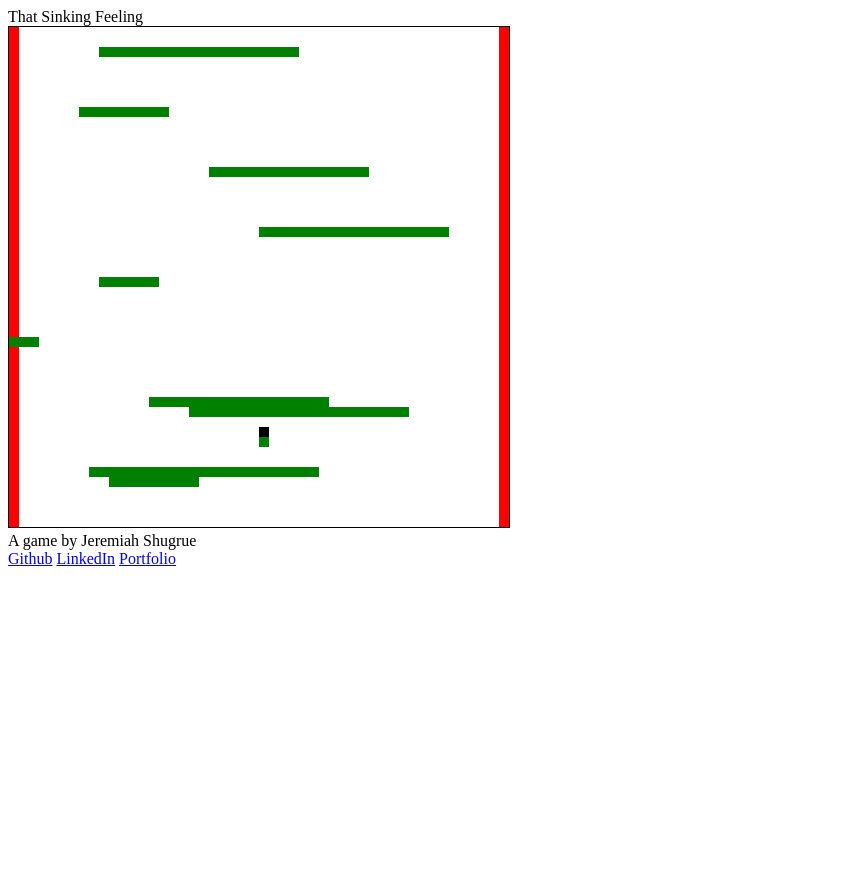
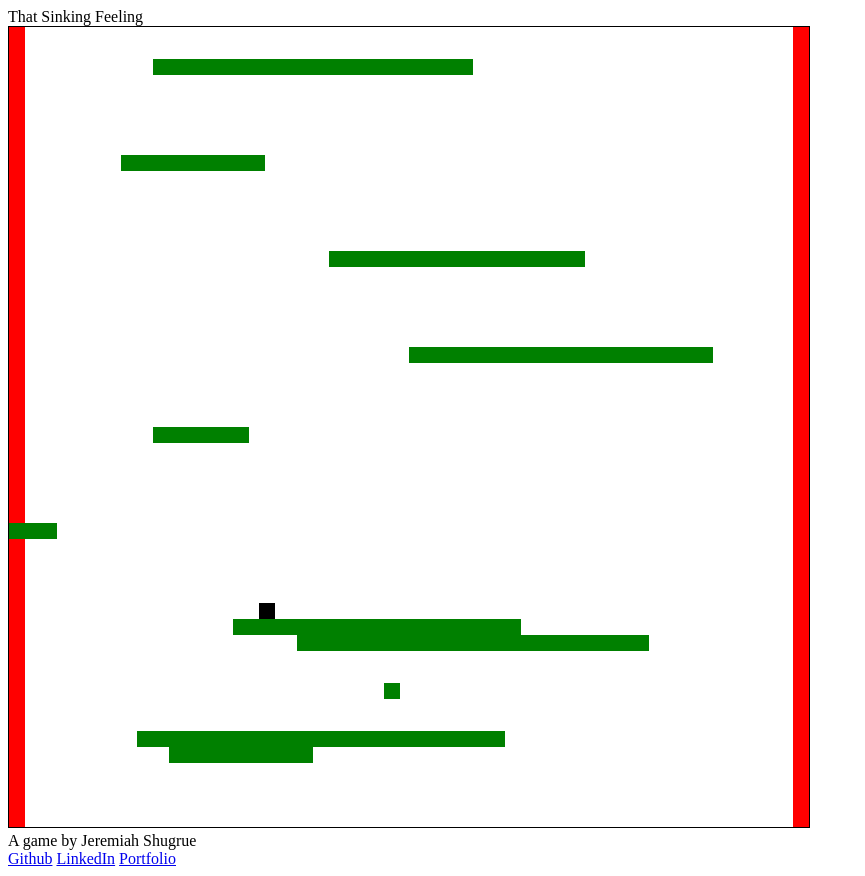
Before and after one commit to jpshugrue/That-Sinking-Feeling, a plain HTML site: page index.html in a window 1280 px wide. Shown: the whole page, without its empty margins (0-865 px from the left). Before the commit the page ends 800 px from the top, so only its background shows below. Drawn offline with nearby package versions, Linux system fonts and the light colour scheme.

Commit message:
Switch to 16px tiles

```diff
--- a/index.html
+++ b/index.html
@@ -12,7 +12,7 @@
       <span>That Sinking Feeling</span>
     </header>
     <main>
-      <canvas id="gameCanvas" width="500" height="500"></canvas>
+      <canvas id="gameCanvas" width="800" height="800"></canvas>
     </main>
     <footer>
       <span>A game by Jeremiah Shugrue</span>
--- a/js/bundle.js
+++ b/js/bundle.js
@@ -84,7 +84,7 @@ $(() => {
 
 "use strict";
 /* harmony import */ var __WEBPACK_IMPORTED_MODULE_0__player__ = __webpack_require__(2);
-/* harmony import */ var __WEBPACK_IMPORTED_MODULE_1__map__ = __webpack_require__(4);
+/* harmony import */ var __WEBPACK_IMPORTED_MODULE_1__map__ = __webpack_require__(3);
 
 
 
@@ -94,13 +94,13 @@ class Game {
     const canvas = document.getElementById('gameCanvas');
     this.context = canvas.getContext('2d');
 
-    this.TILE_SIZE = 10;
-    this.BOARD_DIM = 500;
-    this.MAX_HORIZONTAL_VEL = 14;
-    this.MAX_JUMP_VEL = -5;
-    this.MAX_FALL_VEL = 20;
-    this.FRICTION = 10;
-    this.GRAVITY = 10;
+    this.TILE_SIZE = 16;
+    this.BOARD_DIM = 800;
+    this.MAX_HORIZONTAL_VEL = 22;
+    this.MAX_JUMP_VEL = -8;
+    this.MAX_FALL_VEL = 32;
+    this.FRICTION = 16;
+    this.GRAVITY = 16;
 
     this.gameOver = false;
 
@@ -201,47 +201,22 @@ class Game {
         player.x = map.tile(nextRow, nextCol).x + this.TILE_SIZE;
         nextCol += 1;
       }
-
-      // if ((nextY % this.TILE_SIZE < 1 && map.tile(nextRow, nextCol).collides) ||
-      //   (nextY % this.TILE_SIZE >= 1 && (map.tile(nextRow, nextCol).collides || map.tile(nextRow+1, nextCol).collides))) {
-      //     player.xVel = 0;
-      //     player.x = map.tile(nextRow, nextCol).x + this.TILE_SIZE;
-      //     nextCol += 1;
-      // }
     } else if (player.xVel > 0) {
       if(map.tile(nextRow, nextCol+1).inCollision(nextPlayer) || map.tile(nextRow+1, nextCol+1).inCollision(nextPlayer)) {
         player.xVel = 0;
         player.x = map.tile(nextRow, nextCol+1).x - this.TILE_SIZE;
       }
-
-      // if ((nextY % this.TILE_SIZE < 1 && map.tile(nextRow, nextCol+1).collides) ||
-      //   (nextY % this.TILE_SIZE >= 1 && (map.tile(nextRow, nextCol+1).collides || map.tile(nextRow+1, nextCol+1).collides))) {
-      //     player.xVel = 0;
-      //     player.x = map.tile(nextRow, nextCol+1).x - this.TILE_SIZE;
-      // }
     }
     if (player.yVel < 0) {
       if(map.tile(nextRow, nextCol).inCollision(nextPlayer) || map.tile(nextRow, nextCol+1).inCollision(nextPlayer)) {
         player.yVel = 0;
         player.y = map.tile(nextRow, nextCol).y + this.TILE_SIZE;
       }
-
-      // if ((player.x % this.TILE_SIZE < 1 && map.tile(nextRow, nextCol).collides) ||
-      //   (player.x % this.TILE_SIZE >= 1 && (map.tile(nextRow, nextCol).collides || map.tile(nextRow, nextCol+1).collides))) {
-      //     player.yVel = 0;
-      //     player.y = map.tile(nextRow, nextCol).y + this.TILE_SIZE;
-      // }
     } else if (player.yVel > 0) {
       if(map.tile(nextRow+1, nextCol).inCollision(nextPlayer) || map.tile(nextRow+1, nextCol+1).inCollision(nextPlayer)) {
         player.yVel = 0;
         player.y = map.tile(nextRow+1, nextCol).y - this.TILE_SIZE;
       }
-
-      // if ((player.x % this.TILE_SIZE < 1 && map.tile(nextRow+1, nextCol).collides) ||
-      //   (player.x % this.TILE_SIZE >= 1 && (map.tile(nextRow+1, nextCol).collides || map.tile(nextRow+1, nextCol+1).collides))) {
-      //     player.yVel = 0;
-      //     player.y = map.tile(nextRow+1, nextCol).y - this.TILE_SIZE;
-      // }
     }
   }
 
@@ -258,9 +233,6 @@ class Game {
   isStanding(player, map) {
     const tilePos = this.getTilePos(this.player.x, this.player.y - this.map.offSet);
     return (this.map.tile(tilePos[0]+1, tilePos[1]).collides || this.map.tile(tilePos[0]+1, tilePos[1]+1).collides);
-    // const thisPos = this.getTilePos(this.player.x, this.player.y);
-    // return ((player.x % this.TILE_SIZE < 1 && this.map.tile(thisPos[0]+1, thisPos[1]).collides) ||
-    //   (player.x % this.TILE_SIZE >= 1 && (this.map.tile(thisPos[0]+1, thisPos[1]).collides || this.map.tile(thisPos[0]+1, thisPos[1]+1).collides)));
   }
 
   handleGravity(timeDiff, player, map) {
@@ -331,40 +303,7 @@ class Player {
 /***/ (function(module, __webpack_exports__, __webpack_require__) {
 
 "use strict";
-class Tile {
-
-  constructor(position, collides, size, color) {
-    this.color = color;
-    this.size = size;
-    this.x = position[0];
-    this.y = position[1];
-    this.collides = collides;
-  }
-
-  render(context) {
-    if (this.collides) {
-      context.fillStyle = this.color;
-      context.fillRect(this.x, this.y, this.size, this.size);
-    }
-  }
-
-  inCollision(player) {
-    // debugger
-    return (this.collides && !(this.x >= player.x + player.size || this.x + this.size <= player.x
-      || this.y >= player.y + player.size || this.y + this.size <= player.y));
-  }
-
-}
-
-/* harmony default export */ __webpack_exports__["a"] = (Tile);
-
-
-/***/ }),
-/* 4 */
-/***/ (function(module, __webpack_exports__, __webpack_require__) {
-
-"use strict";
-/* harmony import */ var __WEBPACK_IMPORTED_MODULE_0__tile__ = __webpack_require__(3);
+/* harmony import */ var __WEBPACK_IMPORTED_MODULE_0__tile__ = __webpack_require__(4);
 
 
 class Map {
@@ -461,8 +400,8 @@ class Map {
         tile.y = (i-1)*this.tileSize;
       });
     }
-    this.map[41][25] = new __WEBPACK_IMPORTED_MODULE_0__tile__["a" /* default */]([250,400], false, 10, "blue");
-    this.map[42][25] = new __WEBPACK_IMPORTED_MODULE_0__tile__["a" /* default */]([250,410], true, 10, "green");
+    this.map[41][25] = new __WEBPACK_IMPORTED_MODULE_0__tile__["a" /* default */]([375,640], false, 16, "blue");
+    this.map[42][25] = new __WEBPACK_IMPORTED_MODULE_0__tile__["a" /* default */]([375,656], true, 16, "green");
   }
 
 }
@@ -470,6 +409,39 @@ class Map {
 /* harmony default export */ __webpack_exports__["a"] = (Map);
 
 
+/***/ }),
+/* 4 */
+/***/ (function(module, __webpack_exports__, __webpack_require__) {
+
+"use strict";
+class Tile {
+
+  constructor(position, collides, size, color) {
+    this.color = color;
+    this.size = size;
+    this.x = position[0];
+    this.y = position[1];
+    this.collides = collides;
+  }
+
+  render(context) {
+    if (this.collides) {
+      context.fillStyle = this.color;
+      context.fillRect(this.x, this.y, this.size, this.size);
+    }
+  }
+
+  inCollision(player) {
+    // debugger
+    return (this.collides && !(this.x >= player.x + player.size || this.x + this.size <= player.x
+      || this.y >= player.y + player.size || this.y + this.size <= player.y));
+  }
+
+}
+
+/* harmony default export */ __webpack_exports__["a"] = (Tile);
+
+
 /***/ })
 /******/ ]);
 //# sourceMappingURL=bundle.js.map
--- a/js/map.js
+++ b/js/map.js
@@ -94,8 +94,8 @@ class Map {
         tile.y = (i-1)*this.tileSize;
       });
     }
-    this.map[41][25] = new Tile([250,400], false, 10, "blue");
-    this.map[42][25] = new Tile([250,410], true, 10, "green");
+    this.map[41][25] = new Tile([375,640], false, 16, "blue");
+    this.map[42][25] = new Tile([375,656], true, 16, "green");
   }
 
 }
```
Also changed, not shown: js/game.js (+7 -35 lines), images/sprites/bg_orig.gif (added), images/sprites/left_wall.gif (added), images/sprites/platform.gif (added), images/sprites/right_wall.gif (added), 1 other file.
